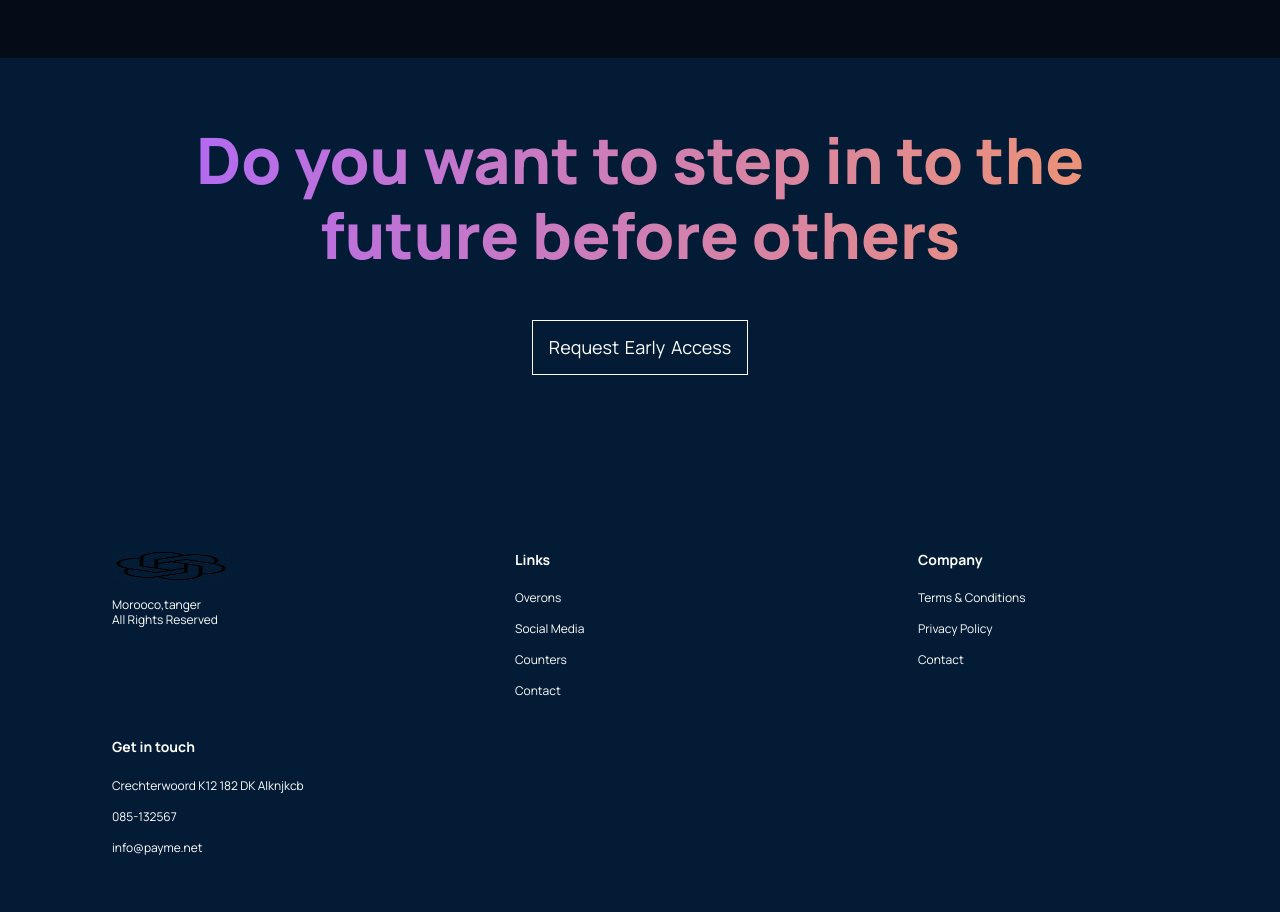
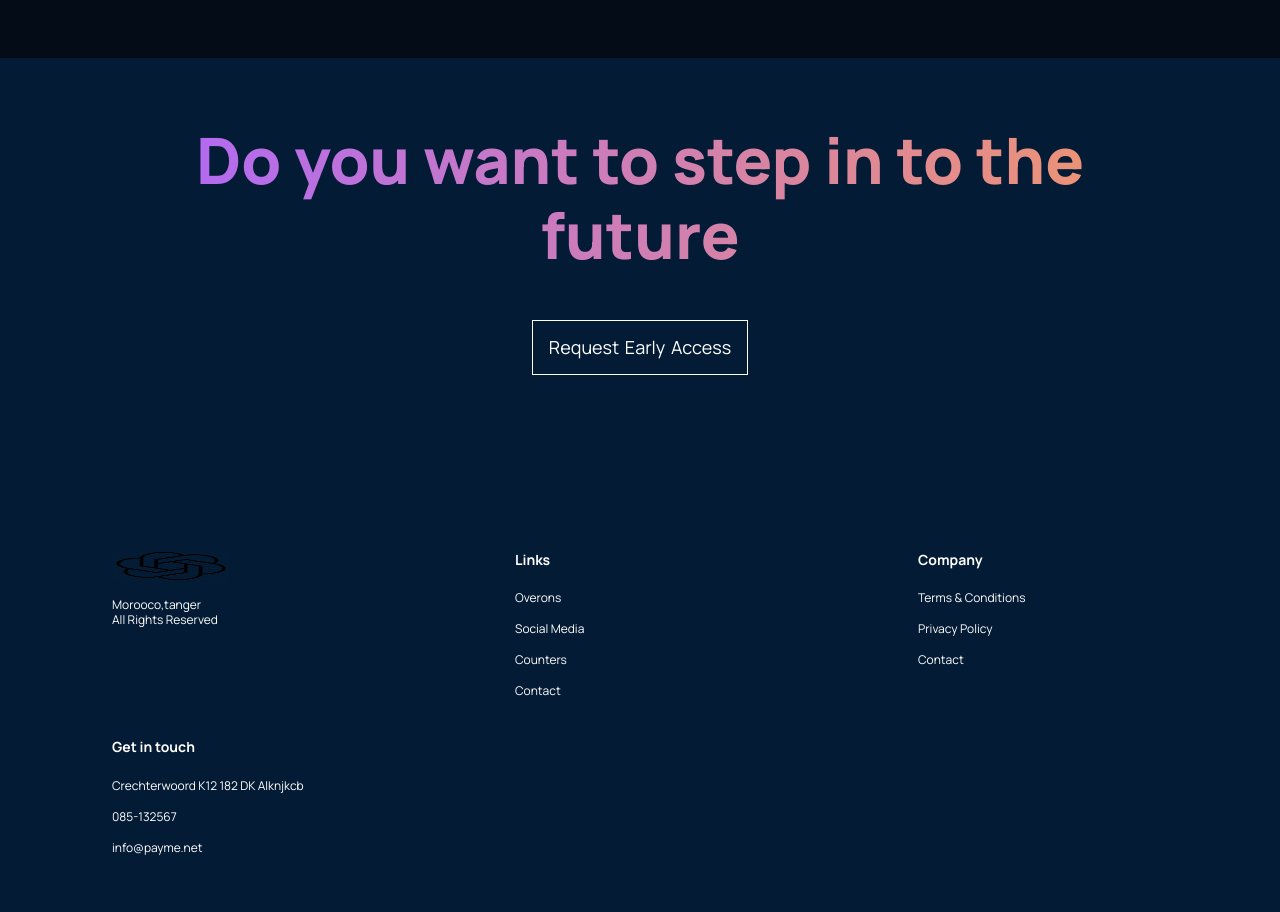
Before and after one commit to mohammediliassaffani/gpt-affani, a React (Create React App) app: page / in a window 1280 px wide. Shown: the part 4120-5032 px from the top of the page. Built offline with nearby package versions, Linux system fonts and the light colour scheme.

Commit message:
footer-fix

```diff
--- a/src/containers/footer/Footer.jsx
+++ b/src/containers/footer/Footer.jsx
@@ -5,9 +5,7 @@
 const Footer = () => (
   <div className="gpt__footer section__padding">
     <div className="gpt__footer-heading">
-      <h1 className="gradient__text">
-        Do you want to step in to the future before others
-      </h1>
+      <h1 className="gradient__text">Do you want to step in to the future</h1>
     </div>
 
     <div className="gpt__footer-btn">
```
